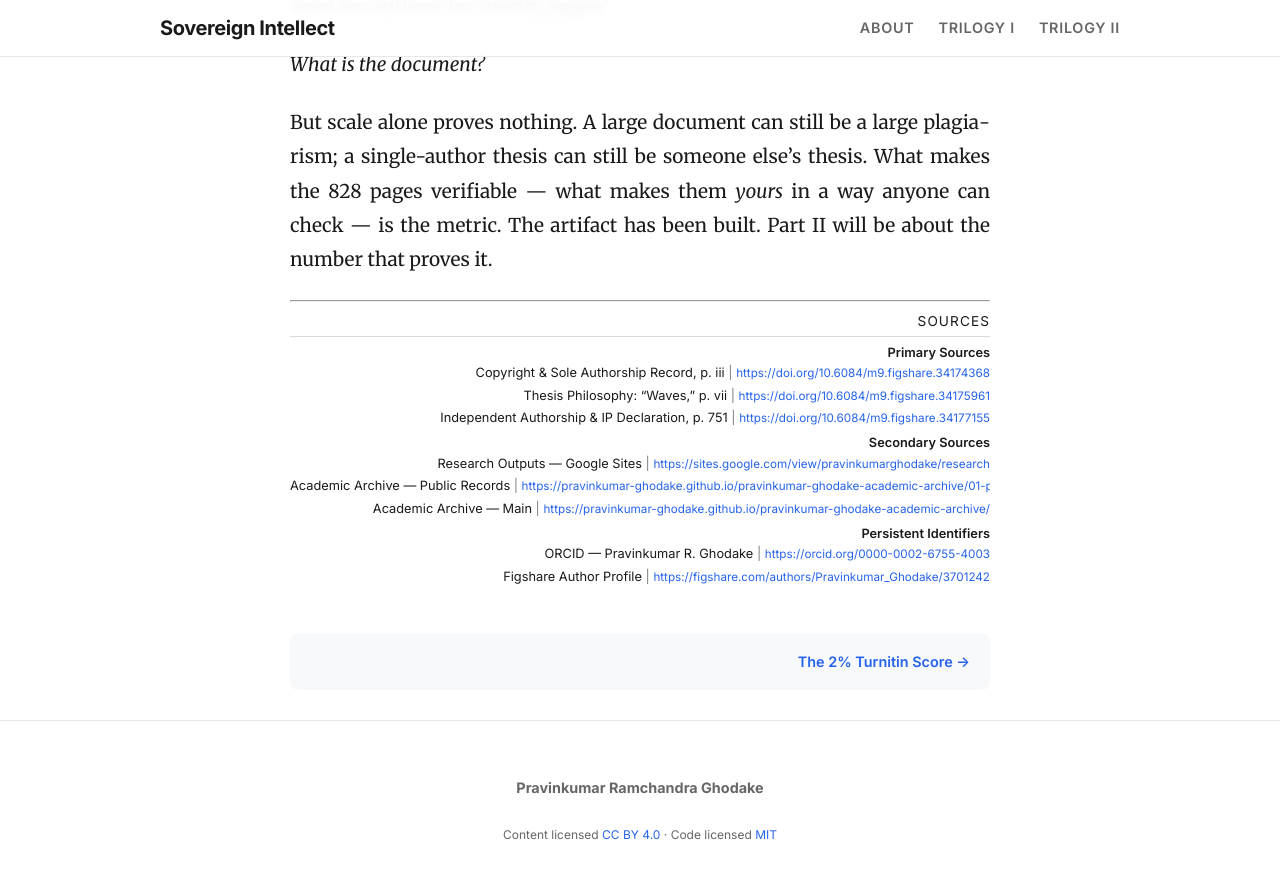
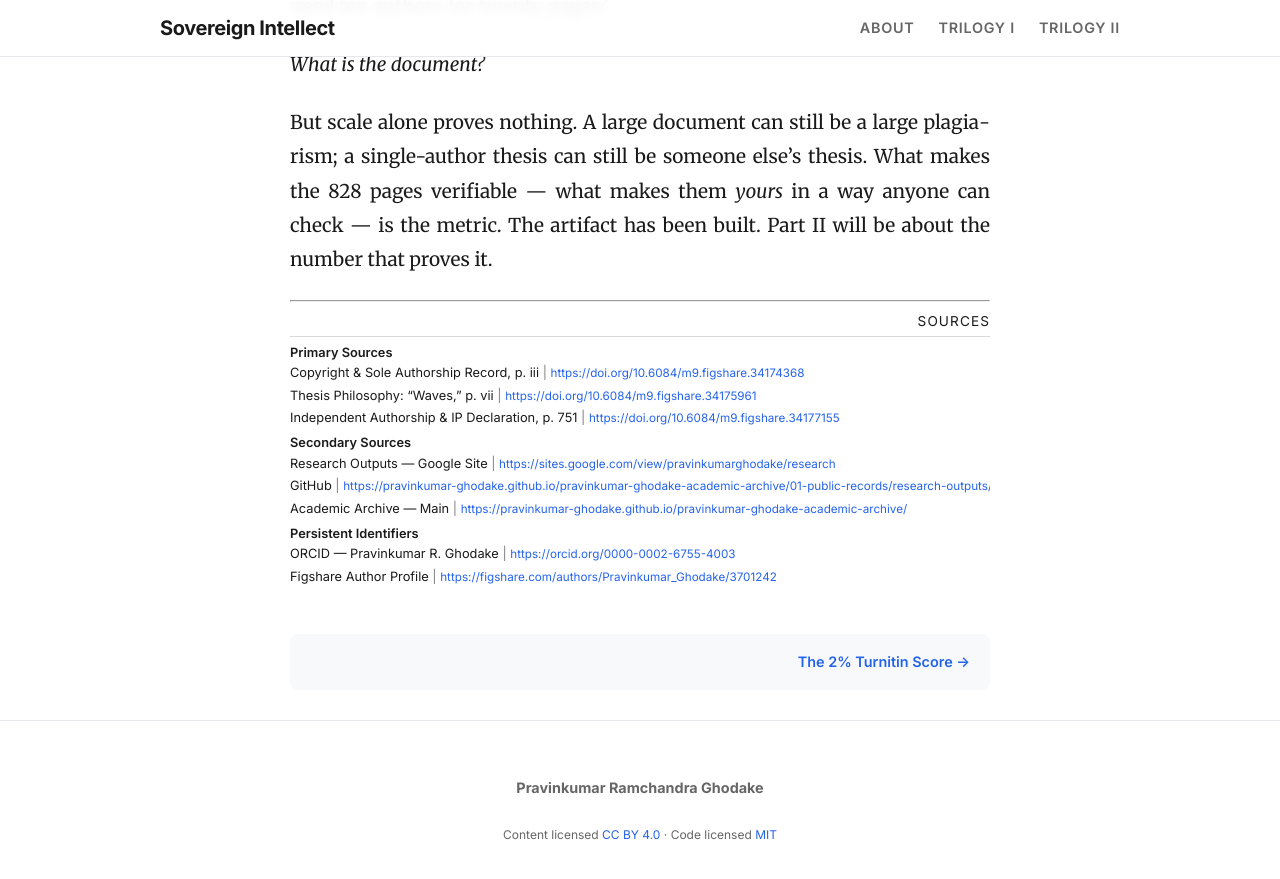
Before and after one commit to pravinkumar-ghodake/sovereign-intellect-blog, a Jekyll site: the page built from _posts/2026-11-22-the-unbroken-thread.md, in a window 1280 px wide and 900 px high, scrolled down 5618 px. Shown: the top 879 px of the window. Built offline with Jekyll 4.4.1, drawn with Linux system fonts in a browser that asks for light colours.

Commit message:
Update 2026-11-22-the-unbroken-thread.md

```diff
--- a/_posts/2026-11-22-the-unbroken-thread.md
+++ b/_posts/2026-11-22-the-unbroken-thread.md
@@ -113,7 +113,7 @@ But scale alone proves nothing. A large document can still be a large plagiarism
 ---
 
 
-<div style="font-family: var(--font-ui); font-size: 0.8rem; line-height: 1.35; text-align: right;">
+<div style="font-family: var(--font-ui); font-size: 0.8rem; line-height: 1.35; text-align: left;">
 
   <div style="font-size: 0.85rem; letter-spacing: 0.08em; margin-bottom: 0.35rem; text-align: right;">SOURCES</div>
   <div style="border-top: 1px solid rgba(128,128,128,0.3); margin-bottom: 0.45rem;"></div>
@@ -141,13 +141,13 @@ But scale alone proves nothing. A large document can still be a large plagiarism
   <div style="font-weight: 600; margin: 0.45rem 0 0.2rem;">Secondary Sources</div>
 
   <div style="margin-bottom: 0.3rem; white-space: nowrap; overflow-x: auto;">
-    Research Outputs — Google Sites
+    Research Outputs — Google Site
     <span style="opacity: 0.55;"> | </span>
     <a href="https://sites.google.com/view/pravinkumarghodake/research" style="font-size: 0.73rem;">https://sites.google.com/view/pravinkumarghodake/research</a>
   </div>
 
   <div style="margin-bottom: 0.3rem; white-space: nowrap; overflow-x: auto;">
-    Academic Archive — Public Records
+    GitHub
     <span style="opacity: 0.55;"> | </span>
     <a href="https://pravinkumar-ghodake.github.io/pravinkumar-ghodake-academic-archive/01-public-records/research-outputs/" style="font-size: 0.73rem;">https://pravinkumar-ghodake.github.io/pravinkumar-ghodake-academic-archive/01-public-records/research-outputs/</a>
   </div>
```
